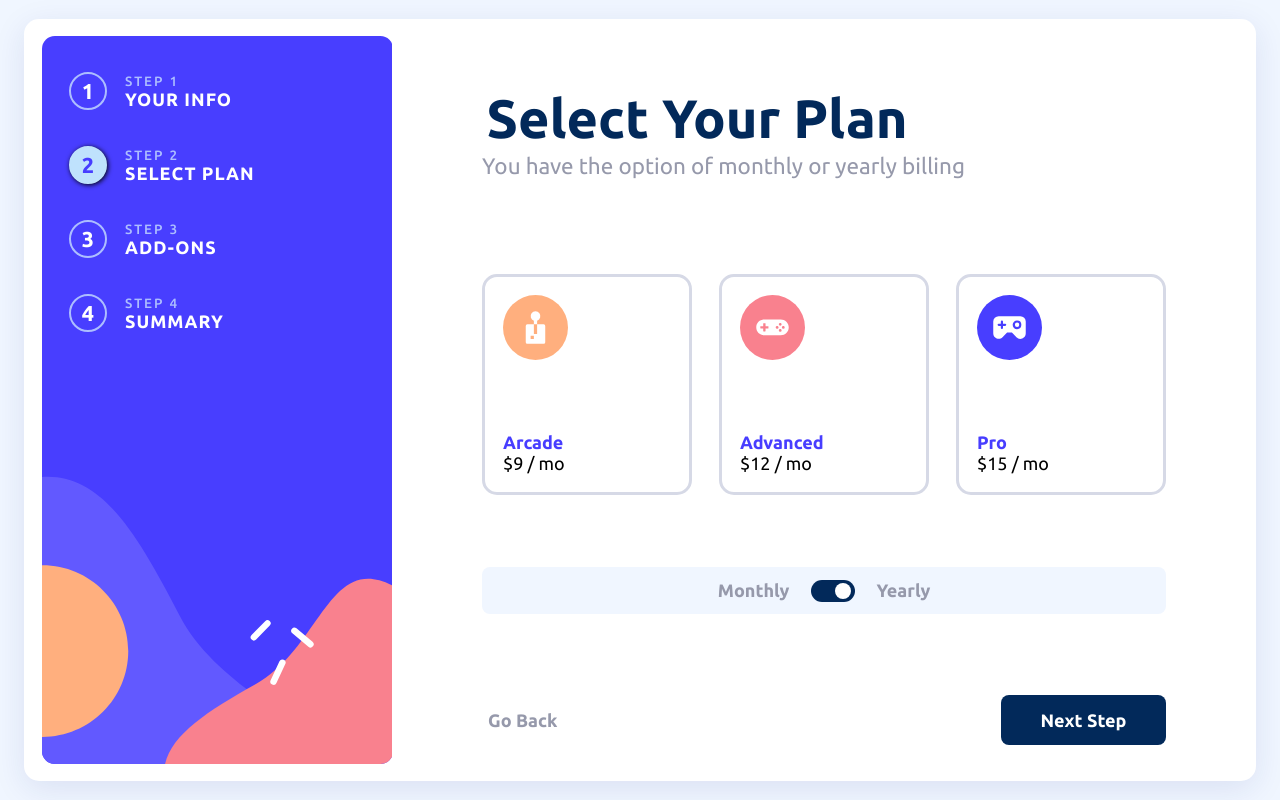
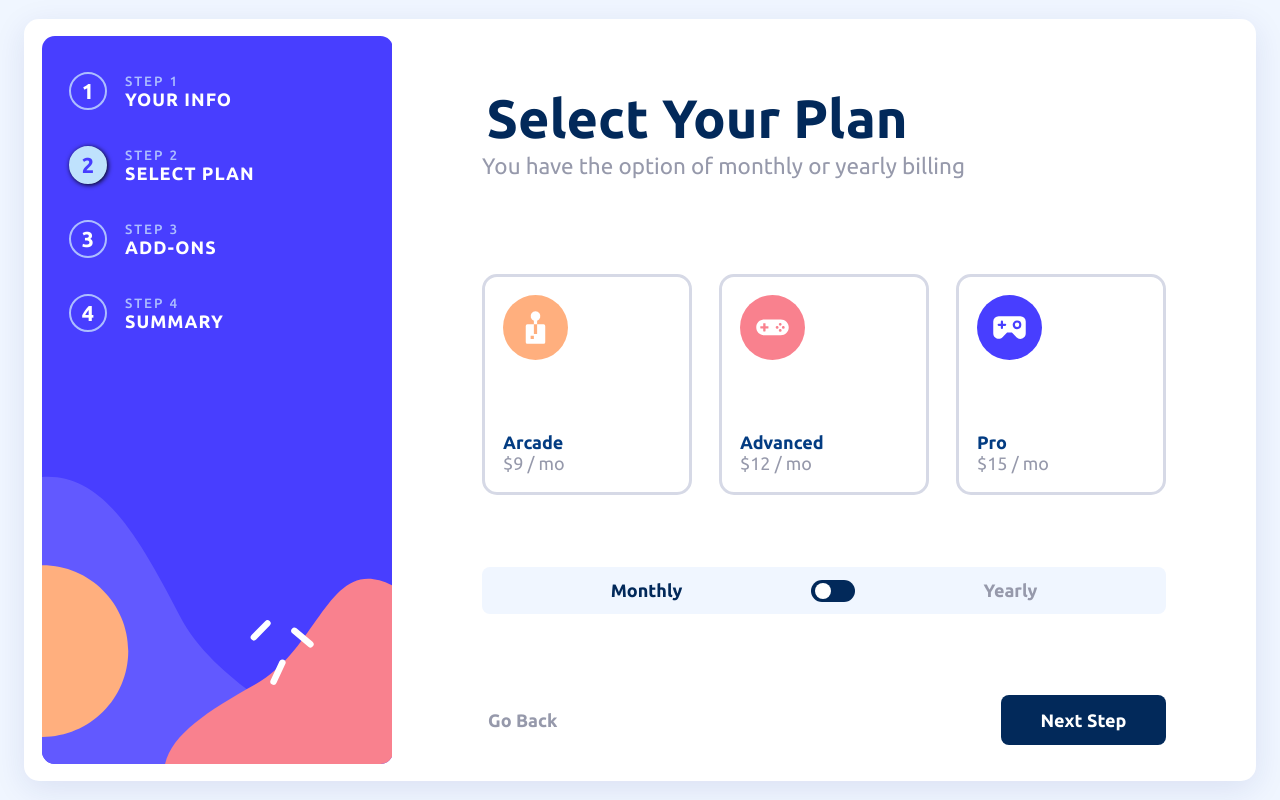
Before and after one commit to ME0WGE/MultiStep-Form-React, a React (Vite) app: page / in a window 1280 px wide. Built offline with nearby package versions, Linux system fonts and the light colour scheme; a web font is replaced by a local one.

Commit message:
working on handleCardClick logic

```diff
--- a/src/components/card/Card.jsx
+++ b/src/components/card/Card.jsx
@@ -1,3 +1,4 @@
+import { useState } from "react";
 import "./card.css";
 
 export default function Card({
@@ -10,10 +11,42 @@ export default function Card({
   const imageSource = new URL(`../../assets/img/${imgSrc}`, import.meta.url)
     .href;
 
+  const [isChosen, setIsChosen] = useState(true);
+
+  const handleClick = () => {
+    const card = document.querySelectorAll(".card");
+
+    for (let i = 0; i < card.length; i++) {
+      const element = card[i];
+
+      if (isChosen === true) {
+        element.style.background = "grey";
+        setIsChosen(false);
+        console.log(isChosen);
+      } else {
+        element.style.background = "white";
+        setIsChosen(true);
+        console.log(isChosen);
+      }
+    }
+
+    // if (isChosen === true) {
+    //   card.style.background = "grey";
+    //   setIsChosen(false);
+    //   console.log(isChosen);
+    // } else {
+    //   card.style.background = "white";
+    //   setIsChosen(true);
+    //   console.log(isChosen);
+    // }
+    // setIsChosen(false);
+    // console.log(isChosen);
+  };
+
   return (
     <>
       {/* Display Plans */}
-      <div className="card">
+      <div className="card" onClick={handleClick}>
         <img src={imageSource} alt={altText} />
         <div className="card-content">
           <h3> {planTitle} </h3>
--- a/src/components/card/card.css
+++ b/src/components/card/card.css
@@ -16,6 +16,10 @@
 
   width: 210px;
 }
+.card:hover {
+  cursor: pointer;
+  border: 3px solid rgb(87, 1, 167);
+}
 
 .card > img {
   width: 65px;
@@ -25,5 +29,8 @@
 .card-content h3 {
   margin: 0;
 
-  color: hsl(243, 100%, 62%);
+  color: hsl(213, 96%, 26%);
 }
+.card-content > span {
+  color: hsl(231, 11%, 63%);
+}
--- a/src/components/step2/Step2.jsx
+++ b/src/components/step2/Step2.jsx
@@ -3,10 +3,13 @@ import Header from "../header/Header";
 import "./step2.css";
 import data from "../../data/data.json";
 import Sidebar from "../sidebar/Sidebar";
+import { useState } from "react";
 
 export default function Step2() {
   const headerH1 = "Select Your Plan";
   const headerSpan = "You have the option of monthly or yearly billing";
+
+  const [billing, setBilling] = useState("monthly");
 
   return (
     <div className="step2">
@@ -21,8 +24,10 @@ export default function Step2() {
             <Card
               key={index}
               planTitle={plan.title}
-              planPrice={plan.price.monthly}
-              paymentFrequency={"mo"}
+              planPrice={
+                billing === "monthly" ? plan.price.monthly : plan.price.yearly
+              }
+              paymentFrequency={billing === "monthly" ? "mo" : "yr"}
               imgSrc={plan.image}
               altText={`image of the ${plan.title} plan`}
             />
@@ -30,12 +35,18 @@ export default function Step2() {
         </div>
 
         <div className="billing-switch">
-          <span className={"monthly"}>Monthly</span>
+          <span className={billing === "monthly" ? "active" : ""}>Monthly</span>
           <label className="switch">
-            <input type="checkbox" checked={"yearly"} />
+            <input
+              type="checkbox"
+              checked={billing === "yearly"}
+              onChange={() =>
+                setBilling(billing === "monthly" ? "yearly" : "monthly")
+              }
+            />
             <span className="slider"></span>
           </label>
-          <span className={"yearly"}>Yearly</span>
+          <span className={billing === "yearly" ? "active" : ""}>Yearly</span>
         </div>
 
         <div className="step2-buttons">
--- a/src/components/step2/step2.css
+++ b/src/components/step2/step2.css
@@ -46,13 +46,14 @@
 .billing-switch {
   display: flex;
   align-items: center;
-  justify-content: center;
+  justify-content: space-evenly;
 
-  gap: 1.2rem;
-  background: hsl(217, 100%, 97%);
-  border-radius: 8px;
   padding: 0.7rem 0;
   margin-top: 1.5rem;
+
+  background: hsl(217, 100%, 97%);
+
+  border-radius: 8px;
 }
 
 .billing-switch span {
@@ -64,7 +65,7 @@
 }
 
 .billing-switch span.active {
-  color: hsl(243, 100%, 62%);
+  color: hsl(213, 96%, 18%);
 }
 
 .switch {
@@ -89,7 +90,7 @@
   right: 0;
   bottom: 0;
 
-  background-color: hsl(243, 100%, 62%);
+  background-color: hsl(213, 96%, 18%);
   border-radius: 22px;
 
   cursor: pointer;
@@ -138,7 +139,7 @@
 }
 
 .go-back:hover {
-  color: hsl(243, 100%, 62%);
+  color: hsl(213, 96%, 18%);
 }
 
 .next-step {
```
